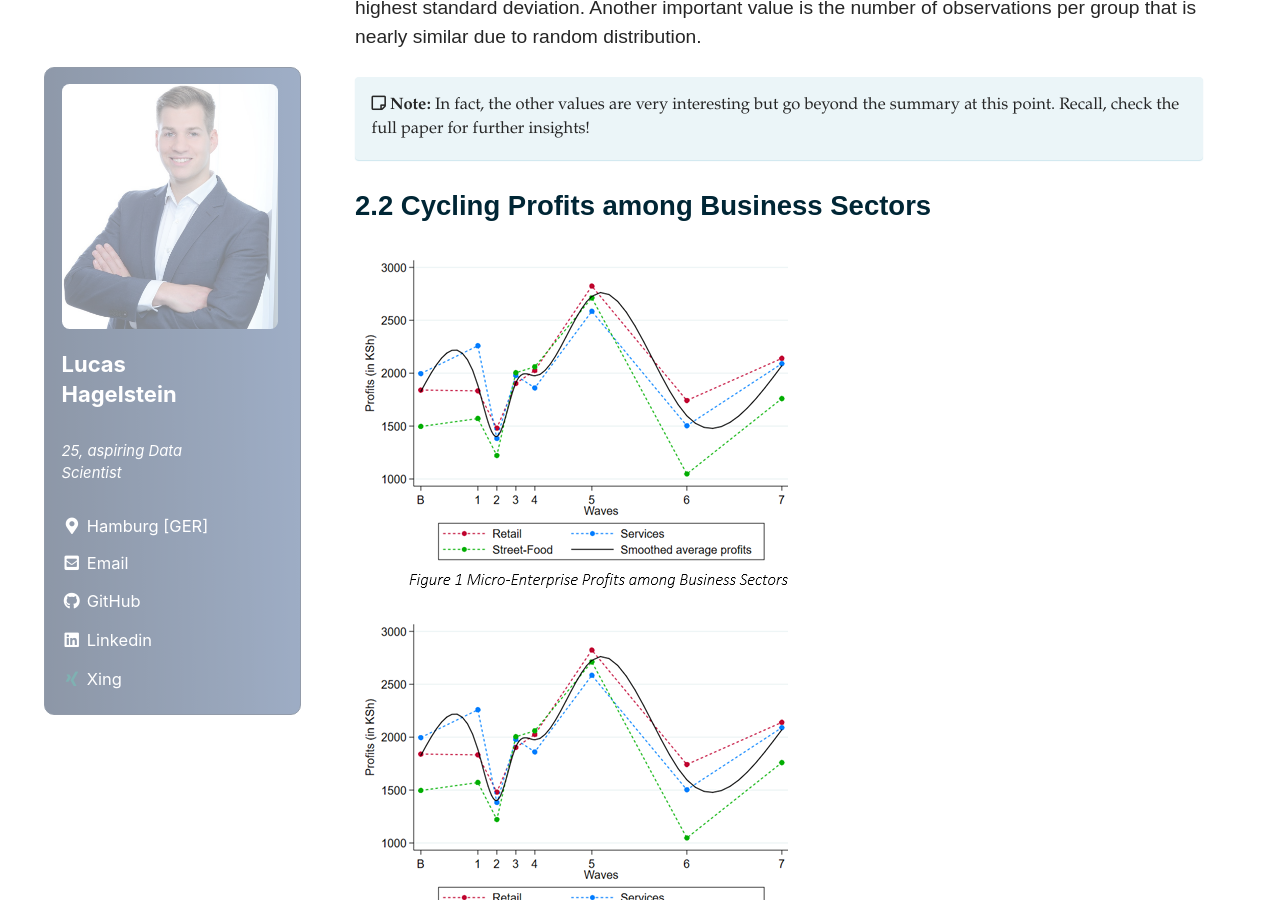
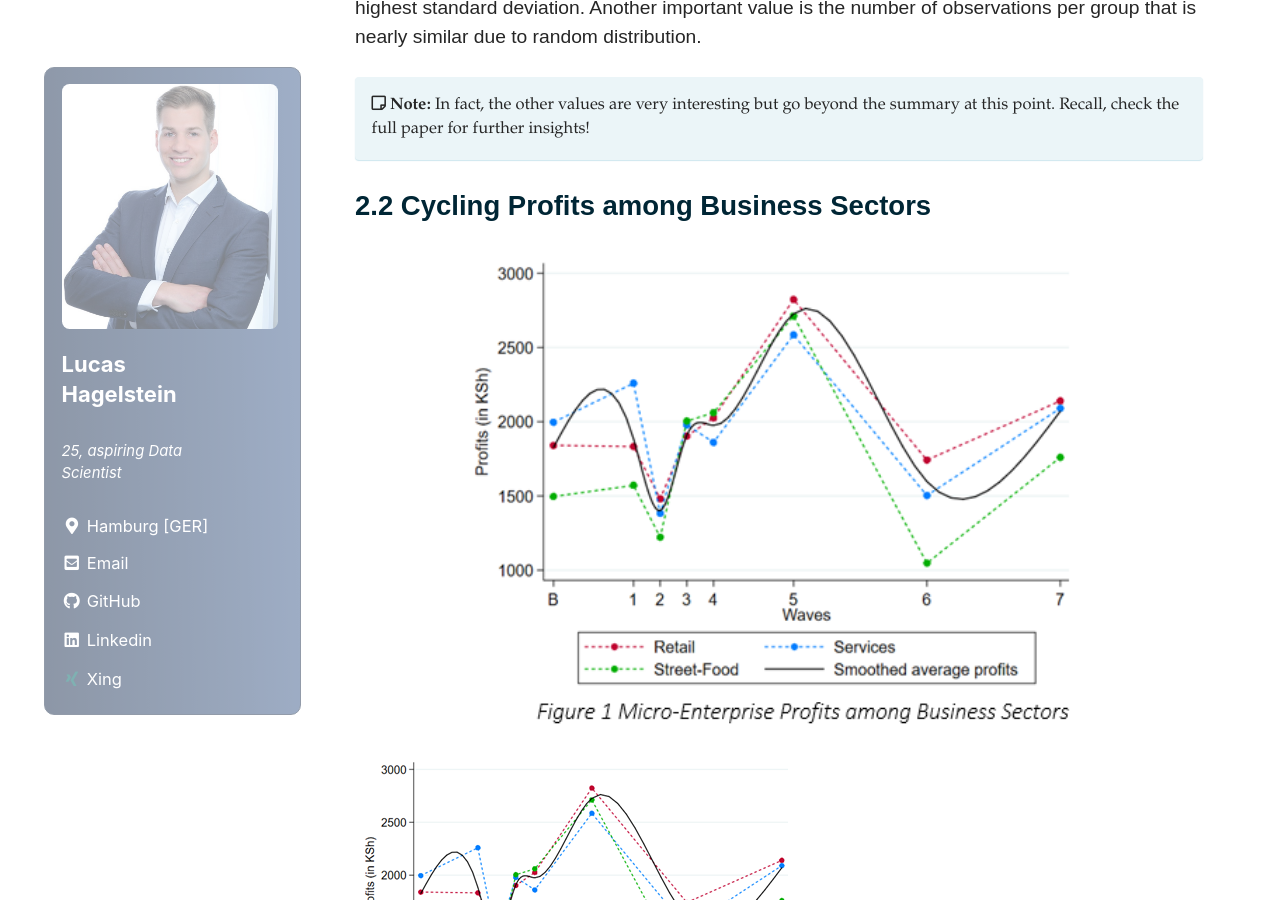
Before and after one commit to LHAGELS/LHAGELS.github.io, a Jekyll site: the page built from _posts/2020-06-03-PART-I-Getting-familiar-with-the-Topic---Development-Opportunities-of-Micro-Entrepreneurs-Evidence-from-Kenya.md, in a window 1280 px wide and 900 px high, scrolled down 2172 px. Built offline with Jekyll 4.4.1, drawn with Linux system fonts in a browser that asks for light colours; cached includes are drawn as plain includes; nearby versions of some CDN libraries.

Commit message:
new github

```diff
--- a/_posts/2020-06-03-PART-I-Getting-familiar-with-the-Topic---Development-Opportunities-of-Micro-Entrepreneurs-Evidence-from-Kenya.md
+++ b/_posts/2020-06-03-PART-I-Getting-familiar-with-the-Topic---Development-Opportunities-of-Micro-Entrepreneurs-Evidence-from-Kenya.md
@@ -40,11 +40,11 @@ Table 1 reproduces baseline profits of micro-enterprises in each business sector
   {: .notice--info}
 
 ## 2.2 Cycling Profits among Business Sectors
-<figure style="width: 75%">
-  <center>
+<center>
+  <figure style="width: 75%">
     <img src="{{ site.url }}{{ sitebaseurl }}/assets/images/posts/03_06_20/figure1.png" alt="">
-  </center>
-</figure>
+  </figure>
+</center>
 
 ![Micro-Enterprise Profits among Business Sectors](/assets/images/posts/03_06_20/figure1.png)
 
```
